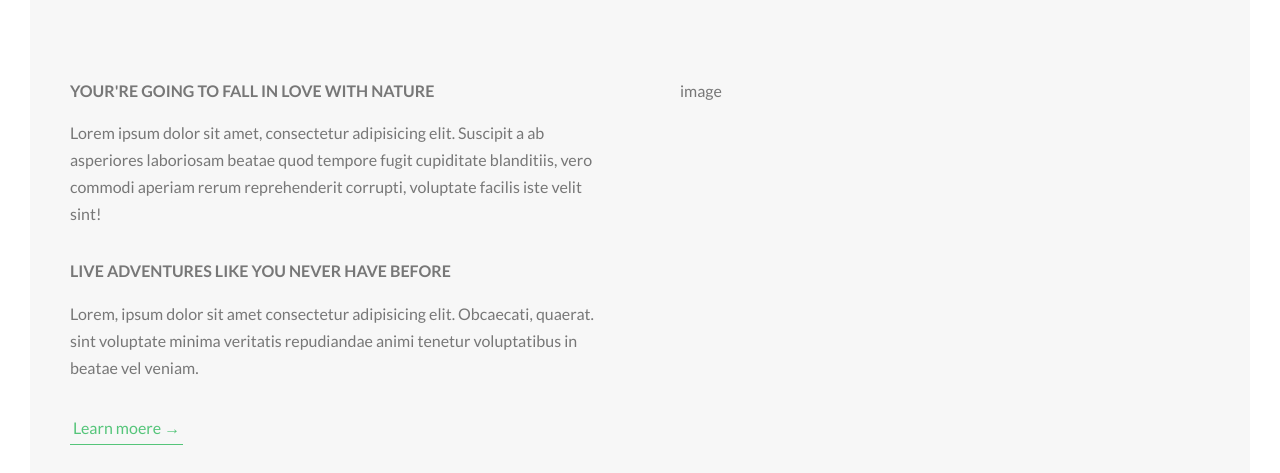
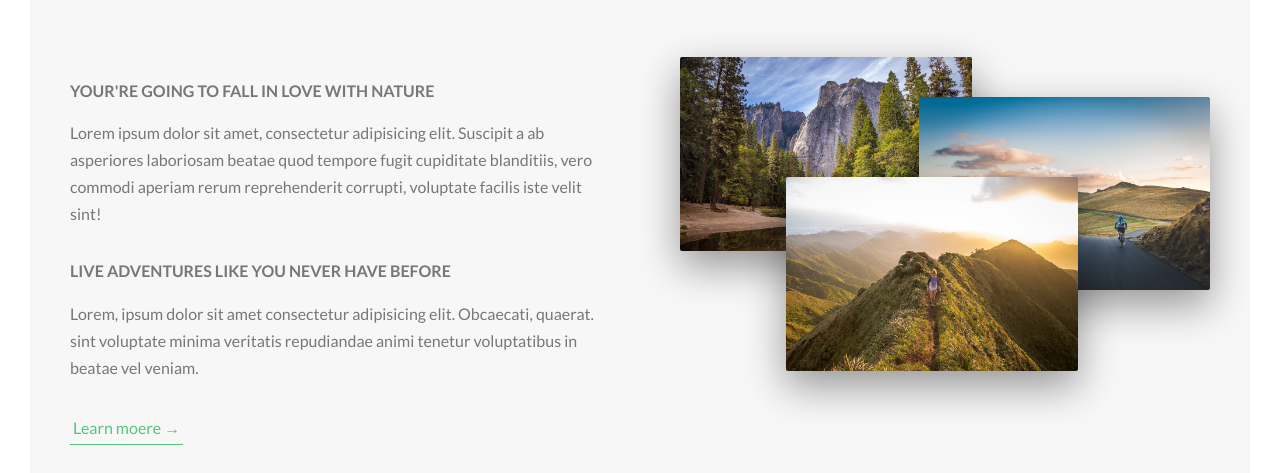
Before and after one commit to aromaton41/Natoures, a website: page index.html in a window 1280 px wide. Shown: the part 943-1416 px from the top of the page. Drawn offline with Linux system fonts and the light colour scheme.

Commit message:
Building About section Part3

```diff
--- a/index.html
+++ b/index.html
@@ -61,7 +61,25 @@
 
             <a href="#" class="btn-text">Learn moere &rarr;</a>
           </div>
-          <div class="col-1-of-2">image</div>
+          <div class="col-1-of-2">
+            <div class="composition">
+              <img
+                src="img/nat-1-large.jpg"
+                alt="Photo 1"
+                class="composition__photo composition__photo--p1"
+              />
+              <img
+                src="img/nat-2-large.jpg"
+                alt="Photo 2"
+                class="composition__photo composition__photo--p2"
+              />
+              <img
+                src="img/nat-3-large.jpg"
+                alt="Photo 3"
+                class="composition__photo composition__photo--p3"
+              />
+            </div>
+          </div>
         </div>
       </section>
     </main>
--- /dev/null
+++ b/sass/components/_composition.scss
@@ -0,0 +1,52 @@
+.composition {
+  position: relative;
+  &__photo {
+    width: 55%;
+    box-shadow: 0 1.5rem 4rem rgba($color-black, 0.4);
+    border-radius: 2px;
+    -webkit-border-radius: 2px;
+    -moz-border-radius: 2px;
+    -ms-border-radius: 2px;
+    -o-border-radius: 2px;
+    position: absolute;
+    z-index: 10;
+    transition: all 0.2s;
+    -webkit-transition: all 0.2s;
+    -moz-transition: all 0.2s;
+    -ms-transition: all 0.2s;
+    -o-transition: all 0.2s;
+    outline-offset: 2rem;
+
+    &--p1 {
+      left: 0;
+      top: -2rem;
+    }
+    &--p2 {
+      right: 0;
+      top: 2rem;
+    }
+    &--p3 {
+      left: 20%;
+      top: 10rem;
+    }
+    &:hover {
+      outline: 1.5rem solid $color-primary;
+      transform: scale(1.05);
+      -webkit-transform: scale(1.05);
+      -moz-transform: scale(1.05);
+      -ms-transform: scale(1.05);
+      -o-transform: scale(1.05);
+      box-shadow: 0 2.5 4rem rgba($color-black, 0.5);
+      z-index: 20;
+    }
+  }
+
+  &:hover &__photo:not(:hover) {
+    transform: scale(0.95) translateY(-0.5rem);
+    -webkit-transform: scale(0.95) translateY(-0.5rem);
+    -moz-transform: scale(0.95) translateY(-0.5rem);
+    -ms-transform: scale(0.95) translateY(-0.5rem);
+    -o-transform: scale(0.95) translateY(-0.5rem);
+  }
+  //   composition:hover composition__photo:not(:hover){}
+}
--- a/sass/main.scss
+++ b/sass/main.scss
@@ -8,6 +8,7 @@
 @import "base/utilities";
 
 @import "components/buttons";
+@import "components/composition";
 
 @import "layout/grid";
 @import "layout/header";
```
Also changed, not shown: css/style.css.
